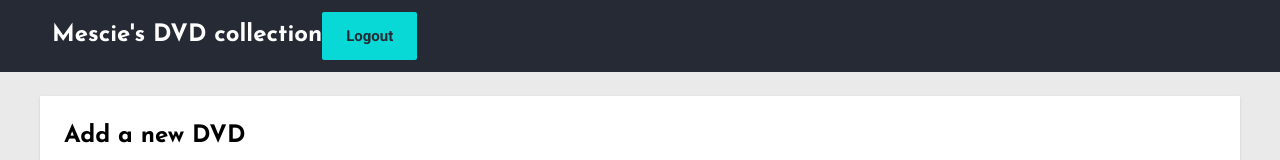
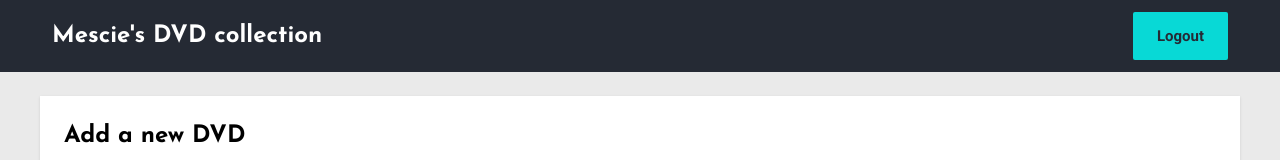
Before and after one commit to savonije/DVD-Collector, a Vue app: page / in a window 1280 px wide. Shown: the top 160 px of the page. Built offline with nearby package versions, Linux system fonts and the light colour scheme; no server answers; the database is empty; sample sign-in values are in the browser's storage.

Commit message:
Fix header

```diff
--- a/src/components/PageHeader.vue
+++ b/src/components/PageHeader.vue
@@ -5,8 +5,8 @@ const storeAuth = useStoreAuth()
 </script>
 
 <template>
-  <header class="bg-shark text-white flex justify-between p-3 items-center mb-6">
-    <div class="container">
+  <header class="bg-shark text-white p-3 mb-6">
+    <div class="container flex justify-between items-center">
       <RouterLink to="/">
         <span class="text-2xl font-bold font-heading">Mescie's DVD collection</span>
       </RouterLink>
```
